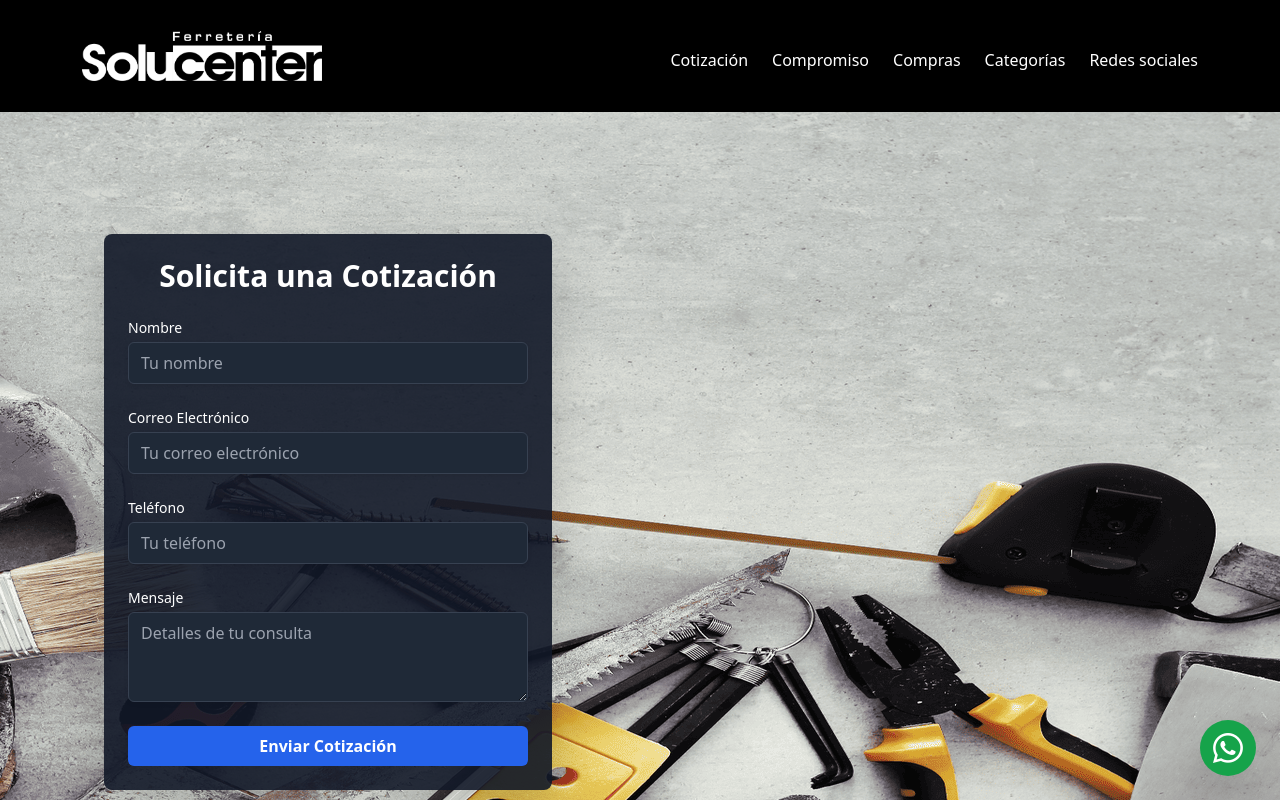
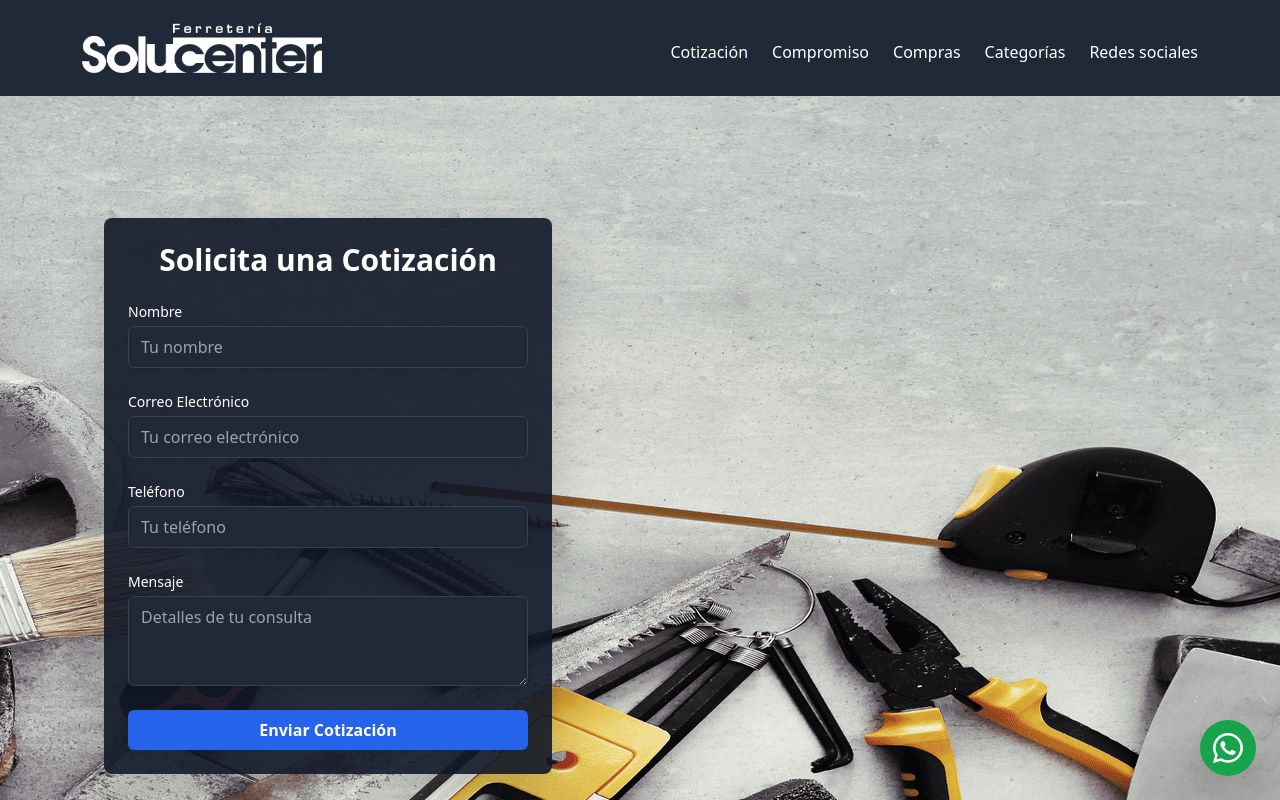
Before and after one commit to RodrigoNarvaez77/proyectoreact, a React (Vite) app: page / in a window 1280 px wide. Shown: the top 800 px of the page. Built offline with nearby package versions, Linux system fonts and the light colour scheme.

Commit message:
28-01-2025

```diff
--- a/src/components/Footer.jsx
+++ b/src/components/Footer.jsx
@@ -9,7 +9,7 @@ const Footer = () => {
   const isConstruccionPage = location.pathname === "/construccion";
 
   return (
-    <footer className="bg-black text-gray-100 text-center py-6" id="redes">
+    <footer className="bg-gray-800 text-gray-100 text-center py-6" id="redes">
       <p className="text-sm mb-4">
         &copy; 2024 Ferretería Solucenter. Todos los derechos reservados.
       </p>
--- a/src/components/Header.jsx
+++ b/src/components/Header.jsx
@@ -14,8 +14,8 @@ const Header = () => {
   const isConstruccionPage = location.pathname === "/construccion";
 
   return (
-    <header className="bg-black text-white shadow-lg">
-      <nav className="container mx-auto flex items-center justify-between py-4 px-6">
+    <header className="bg-gray-800 text-white shadow-lg">
+      <nav className="container mx-auto flex items-center justify-between py-3 px-6">
         {/* Logo dinámico */}
         <a href="#" className="flex items-center">
           <img
```
